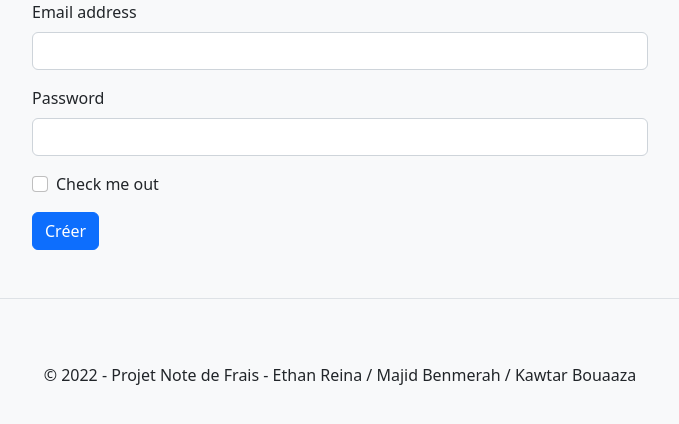
After one commit to EthanReina/projet-bts-2, a PHP site: template vue/vueUtilisateur/formNoteFrais.php in a window 1280 px wide. The commit adds this page. Shown: the top 424 px of the page, without its empty margins (300-979 px from the left). Run offline with PHP 8.4, Linux system fonts and the light colour scheme; the template is opened without the code that fills it, so the values that code supplies are empty.

Commit message:
new version

```diff
--- /dev/null
+++ b/vue/vueUtilisateur/formNoteFrais.php
@@ -0,0 +1,19 @@
+<div class="container w-50">
+
+    <form>
+    <div class="mb-3">
+        <label for="exampleInputEmail1" class="form-label">Email address</label>
+        <input type="email" class="form-control" id="exampleInputEmail1" aria-describedby="emailHelp">
+    </div>
+    <div class="mb-3">
+        <label for="exampleInputPassword1" class="form-label">Password</label>
+        <input type="password" class="form-control" id="exampleInputPassword1">
+    </div>
+    <div class="mb-3 form-check">
+        <input type="checkbox" class="form-check-input" id="exampleCheck1">
+        <label class="form-check-label" for="exampleCheck1">Check me out</label>
+    </div>
+    <button type="submit" class="btn btn-primary">Créer</button>
+    </form>
+
+</div>
```
Also changed, not shown: controleur/ctlUtilisateur.php (+7 -0 lines), model/dbUtilisateur.php (+4 -3 lines), vue/menu.php (+28 -0 lines).
